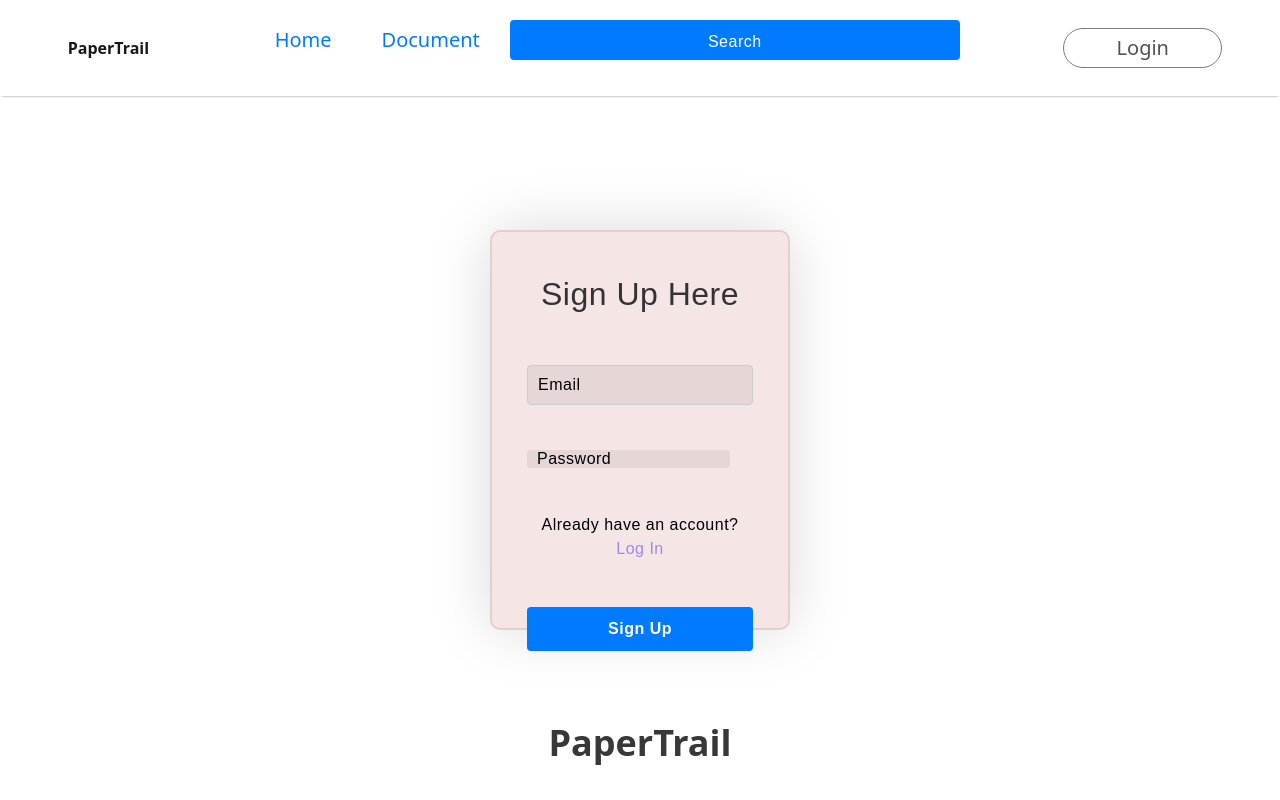
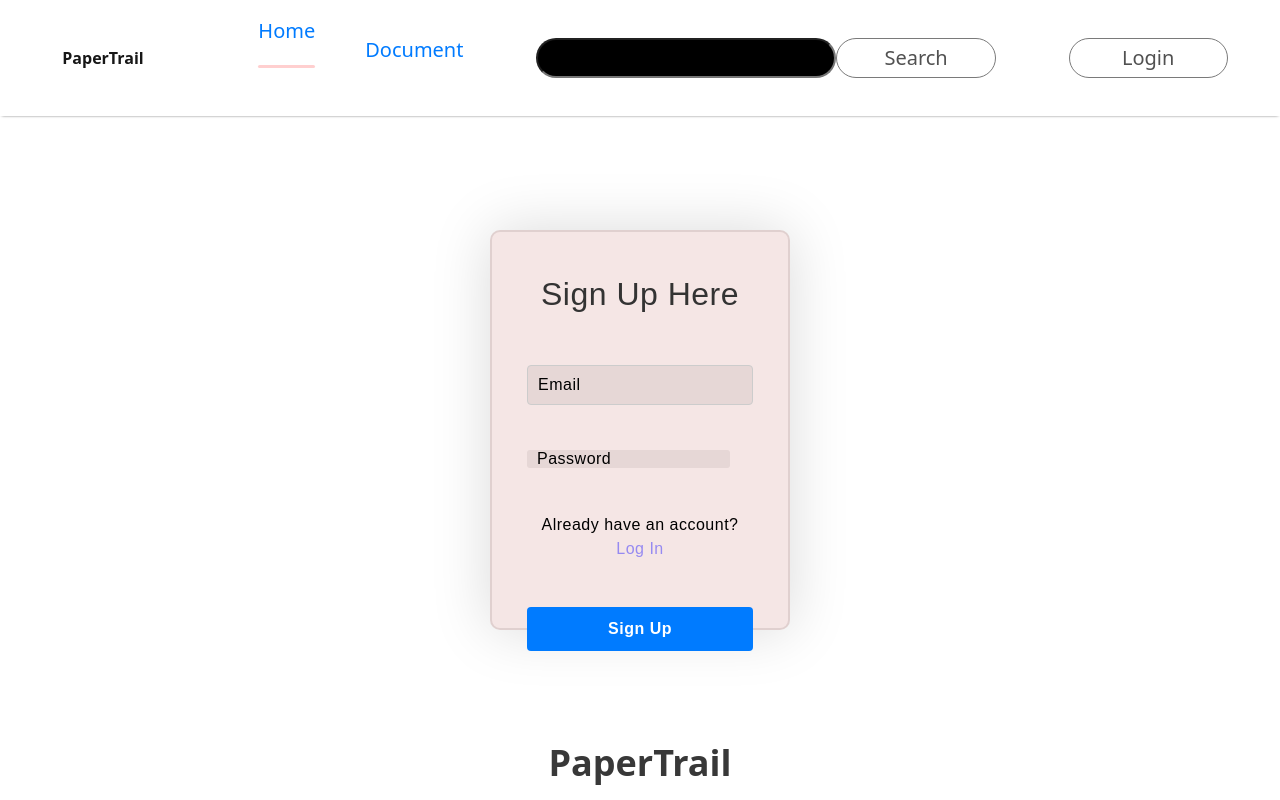
Before and after one commit to GabbyMcCall998/File_Server, a React (Create React App) app in the folder frontend/: page /signup in a window 1280 px wide. Shown: the top 800 px of the page. Built offline with nearby package versions, Linux system fonts and the light colour scheme.

Commit message:
Modified navbar,added a search bar

```diff
--- a/frontend/src/Components/Navbar/Navbar.css
+++ b/frontend/src/Components/Navbar/Navbar.css
@@ -47,29 +47,6 @@
     cursor: pointer;
 }
 
-.search-container button{
-    width: 160px;
-    height: 40px;
-    outline: none;
-    border: 1px solid #7a7a7a;
-    border-radius: 75px;
-    color: #515151;
-    font-size: 20px;
-    font-weight: 500;
-    cursor: pointer;
-    background-color: white;
-  }
-
-  .search-container button:hover{
-    background-color: black;
-    color: white;
-    transition: 0.075s;
-  }
-
-  .search-container button:active{
-    background-color: #515151;
-  }
-
   .search-wrapper {
     position: relative;
   }
--- a/frontend/src/Components/Navbar/Navbar.jsx
+++ b/frontend/src/Components/Navbar/Navbar.jsx
@@ -1,13 +1,10 @@
-
 import React, { useState } from 'react';
 import './Navbar.css'; // Import CSS file for styling
 import { Link } from 'react-router-dom';
+import SearchBar from '../SearchFiles/SearchFiles';
 
 const Navbar = () => {
-
-    const [menu,setMenu] = useState("Home");
-
-
+    const [menu, setMenu] = useState("home");
 
     return (
         <div className='Navbar'>
@@ -15,25 +12,25 @@ const Navbar = () => {
                 <p>PaperTrail</p>
             </div>
             <ul className='nav-menu'>
-                <li onClick={()=>{setMenu("home")}}><Link to='/' style={{textDecoration:'none'}} >Home</Link>{menu==="home"?<hr/>:<></>}</li>
-                <li onClick={()=>{setMenu("document")}}><Link to='/document' style={{textDecoration:'none'}} >Document</Link>{menu==="document"?<hr/>:<></>}</li>
-                <div className='search-container'>
-                <form  className='search' action="/search" method="get">
-                    <div className="search-wrapper">
-                    <input  type="text" placeholder="Search..." name="search" />
-                    <button type="submit">Search</button>
-                    </div>
-                </form>
-            </div>
+                <li onClick={() => setMenu("home")}>
+                    <Link to='/' style={{textDecoration:'none'}}>Home</Link>
+                    {menu === "home" && <hr />}
+                </li>
+                <li onClick={() => setMenu("document")}>
+                    <Link to='/document' style={{textDecoration:'none'}}>Document</Link>
+                    {menu === "document" && <hr />}
+                </li>
             </ul>
+                <SearchBar />
             <div className='login-button'>
                 {localStorage.getItem('token') ?
-                <button onClick={() => { localStorage.removeItem('token'); window.location.replace("/"); }}>Logout</button>
-                :<Link to='/login'><button>Login</button></Link>
+                    <button onClick={() => { localStorage.removeItem('token'); window.location.replace("/"); }}>Logout</button>
+                    :
+                    <Link to='/login'><button>Login</button></Link>
                 }
-
             </div>
         </div>
     );
 }
+
 export default Navbar;
```
